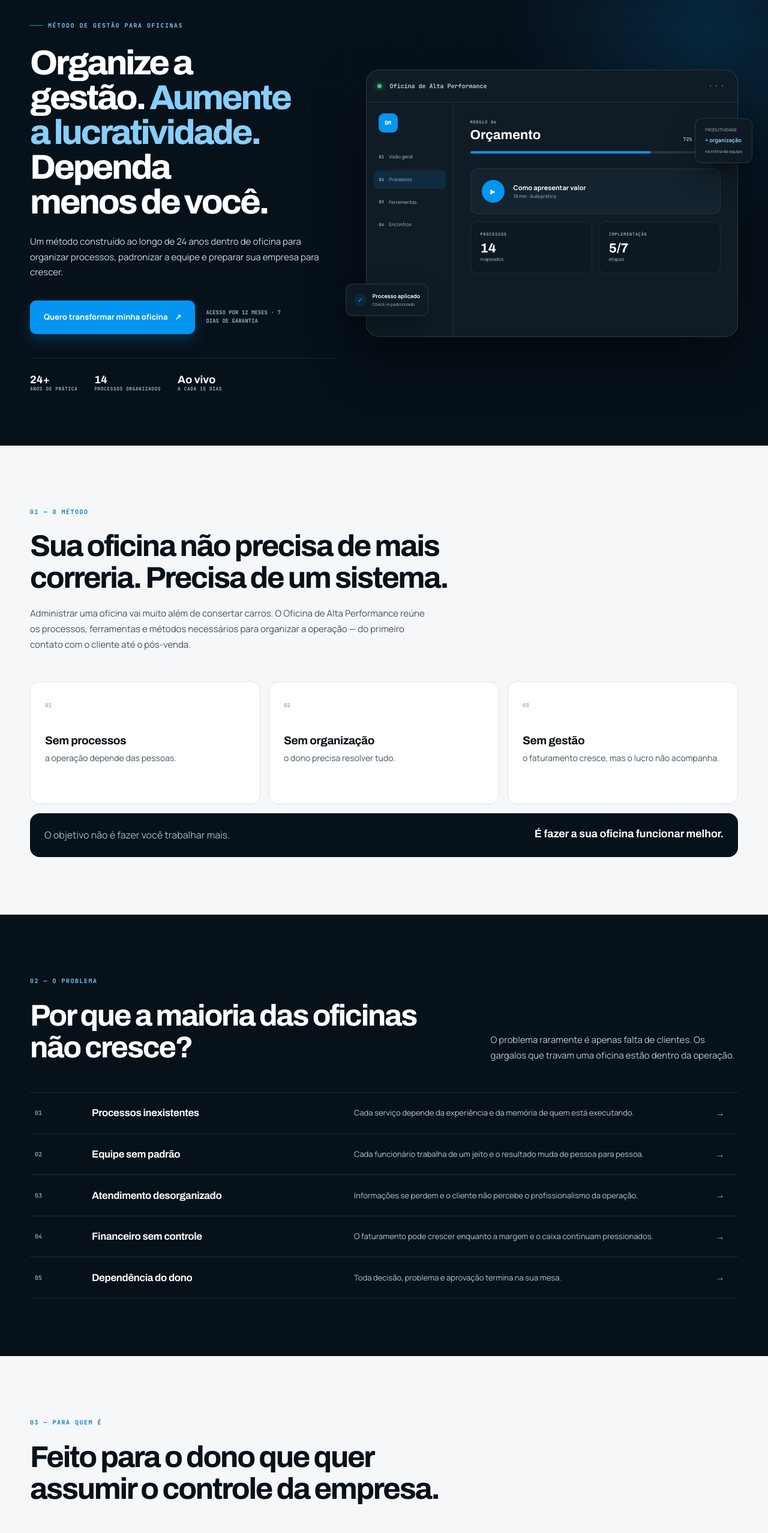
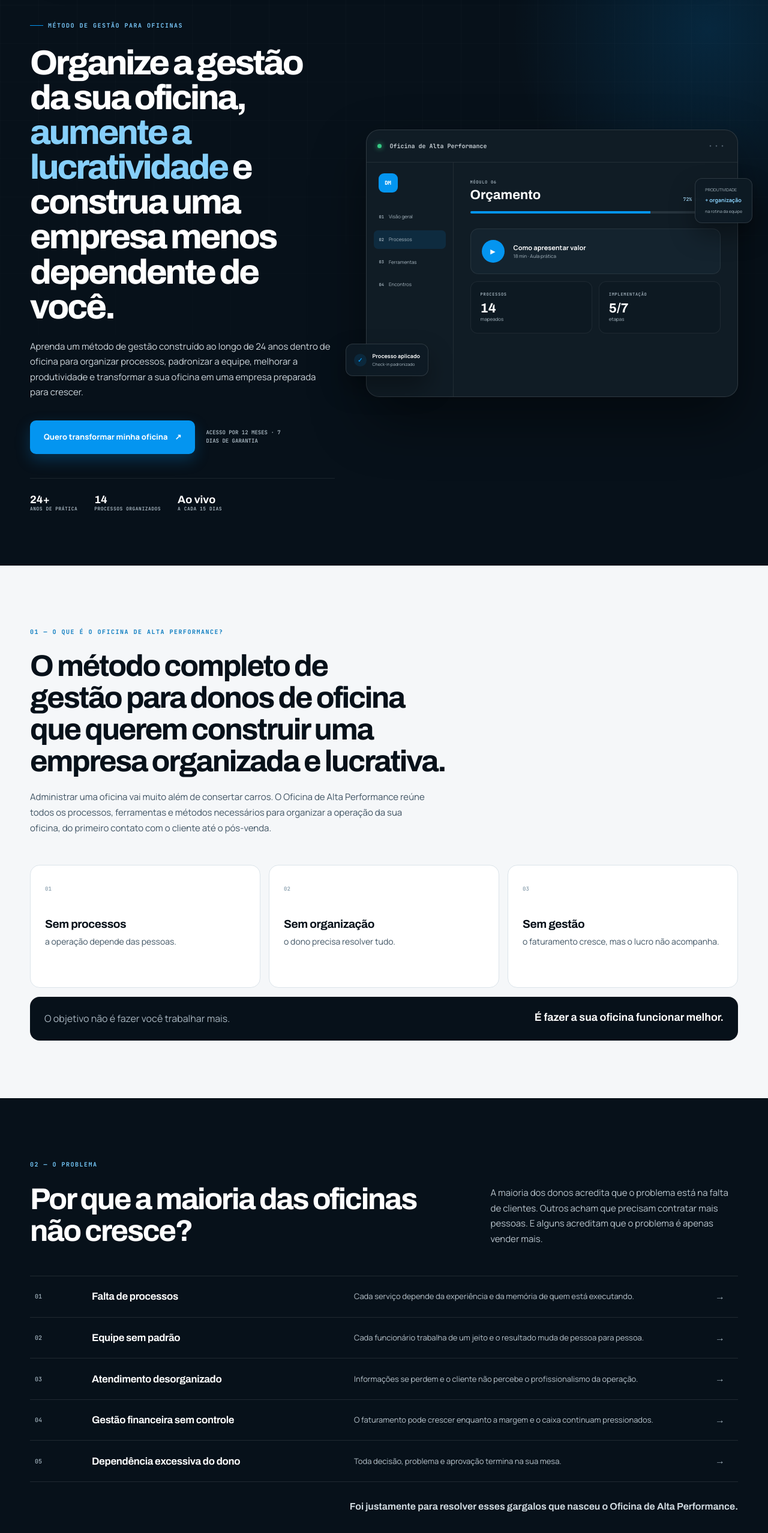
Before and after one commit to cezarhlima1/diegomensor, a Next.js app: page /oficinadealtaperformance in a window 1280 px wide. Shown: the part 120-2676 px from the top of the page at 60% size. Built offline with nearby package versions, Linux system fonts and the light colour scheme.

Commit message:
alinha conteudo integral da landing ao roteiro

```diff
--- a/components/oficina-alta-performance/OficinaAltaPerformance.tsx
+++ b/components/oficina-alta-performance/OficinaAltaPerformance.tsx
@@ -23,18 +23,18 @@ const modules = [
 
 const faqs = [
   ["O curso serve para qualquer tipo de oficina?", "Sim. O método pode ser aplicado em oficinas de diferentes portes e especialidades."],
-  ["Por quanto tempo terei acesso?", "Você terá 12 meses de acesso ao treinamento e aos materiais."],
-  ["As aulas são gravadas?", "Sim. Todo o conteúdo fica disponível para você assistir no seu ritmo."],
-  ["Terei suporte?", "Sim. Você participa de encontros quinzenais ao vivo para tirar dúvidas e acompanhar a implementação."],
-  ["Preciso ter equipe?", "Não. O método funciona tanto para quem trabalha sozinho quanto para quem já possui uma equipe."],
+  ["Por quanto tempo terei acesso?", "12 meses."],
+  ["As aulas são gravadas?", "Sim. Todo o conteúdo fica disponível para você assistir quando quiser."],
+  ["Terei suporte?", "Sim. Você terá acesso aos encontros quinzenais ao vivo para tirar dúvidas e acompanhar a implementação."],
+  ["Preciso ter equipe?", "Não. O método pode ser aplicado tanto por quem trabalha sozinho quanto por quem já possui uma equipe."],
 ];
 
 const problems = [
-  ["01", "Processos inexistentes", "Cada serviço depende da experiência e da memória de quem está executando."],
+  ["01", "Falta de processos", "Cada serviço depende da experiência e da memória de quem está executando."],
   ["02", "Equipe sem padrão", "Cada funcionário trabalha de um jeito e o resultado muda de pessoa para pessoa."],
   ["03", "Atendimento desorganizado", "Informações se perdem e o cliente não percebe o profissionalismo da operação."],
-  ["04", "Financeiro sem controle", "O faturamento pode crescer enquanto a margem e o caixa continuam pressionados."],
-  ["05", "Dependência do dono", "Toda decisão, problema e aprovação termina na sua mesa."],
+  ["04", "Gestão financeira sem controle", "O faturamento pode crescer enquanto a margem e o caixa continuam pressionados."],
+  ["05", "Dependência excessiva do dono", "Toda decisão, problema e aprovação termina na sua mesa."],
 ];
 
 function Arrow() {
@@ -102,10 +102,11 @@ export default function OficinaAltaPerformance() {
           <div className={styles.heroGrid}>
             <div className={`${styles.heroCopy} ${styles.reveal}`}>
               <span className={styles.eyebrow}>Método de gestão para oficinas</span>
-              <h1>Organize a gestão. <em>Aumente a lucratividade.</em> Dependa menos de você.</h1>
+              <h1>Organize a gestão da sua oficina, <em>aumente a lucratividade</em> e construa uma empresa menos dependente de você.</h1>
               <p>
-                Um método construído ao longo de 24 anos dentro de oficina para
-                organizar processos, padronizar a equipe e preparar sua empresa para crescer.
+                Aprenda um método de gestão construído ao longo de 24 anos dentro de oficina
+                para organizar processos, padronizar a equipe, melhorar a produtividade e
+                transformar a sua oficina em uma empresa preparada para crescer.
               </p>
               <div className={styles.heroActions}>
                 <a className={styles.primaryCta} href="#investimento">
@@ -160,12 +161,12 @@ export default function OficinaAltaPerformance() {
       <section className={styles.lightSection} id="metodo">
         <div className={styles.shell}>
           <div className={`${styles.sectionIntro} ${styles.reveal}`}>
-            <span className={styles.index}>01 — O método</span>
-            <h2>Sua oficina não precisa de mais correria. Precisa de um sistema.</h2>
+            <span className={styles.index}>01 — O que é o Oficina de Alta Performance?</span>
+            <h2>O método completo de gestão para donos de oficina que querem construir uma empresa organizada e lucrativa.</h2>
             <p>
               Administrar uma oficina vai muito além de consertar carros. O Oficina de Alta
-              Performance reúne os processos, ferramentas e métodos necessários para organizar
-              a operação — do primeiro contato com o cliente até o pós-venda.
+              Performance reúne todos os processos, ferramentas e métodos necessários para
+              organizar a operação da sua oficina, do primeiro contato com o cliente até o pós-venda.
             </p>
           </div>
           <div className={styles.principles}>
@@ -190,7 +191,7 @@ export default function OficinaAltaPerformance() {
         <div className={styles.shell}>
           <div className={`${styles.splitIntro} ${styles.reveal}`}>
             <div><span className={styles.indexDark}>02 — O problema</span><h2>Por que a maioria das oficinas não cresce?</h2></div>
-            <p>O problema raramente é apenas falta de clientes. Os gargalos que travam uma oficina estão dentro da operação.</p>
+            <p>A maioria dos donos acredita que o problema está na falta de clientes. Outros acham que precisam contratar mais pessoas. E alguns acreditam que o problema é apenas vender mais.</p>
           </div>
           <div className={styles.problemList}>
             {problems.map(([num, title, text]) => (
@@ -199,6 +200,7 @@ export default function OficinaAltaPerformance() {
               </article>
             ))}
           </div>
+          <p className={`${styles.problemConclusion} ${styles.reveal}`}>Foi justamente para resolver esses gargalos que nasceu o Oficina de Alta Performance.</p>
         </div>
       </section>
 
@@ -206,16 +208,17 @@ export default function OficinaAltaPerformance() {
         <div className={styles.shell}>
           <div className={`${styles.sectionIntro} ${styles.reveal}`}>
             <span className={styles.index}>03 — Para quem é</span>
-            <h2>Feito para o dono que quer assumir o controle da empresa.</h2>
+            <h2>Para quem é este treinamento?</h2>
           </div>
           <div className={styles.audienceGrid}>
             {[
-              "A empresa depende de você para tudo",
-              "O dia inteiro é consumido por incêndios",
-              "Falta padrão na operação e na equipe",
-              "A produtividade precisa melhorar",
-              "O cliente ainda não percebe todo o valor",
-              "O lucro não acompanha o esforço",
+              "Sentem que a empresa depende deles para tudo",
+              "Trabalham o dia inteiro, mas continuam apagando incêndio",
+              "Querem organizar processos e padronizar a operação",
+              "Precisam aumentar a produtividade da equipe",
+              "Desejam melhorar a experiência do cliente",
+              "Querem aumentar o lucro sem depender apenas de vender mais",
+              "Buscam construir uma oficina preparada para crescer",
             ].map((item) => <div className={`${styles.audienceItem} ${styles.reveal}`} key={item}><Check /><span>{item}</span></div>)}
           </div>
           <div className={`${styles.audienceFooter} ${styles.reveal}`}>
@@ -228,8 +231,8 @@ export default function OficinaAltaPerformance() {
       <section className={styles.results} id="resultados">
         <div className={styles.shell}>
           <div className={`${styles.splitIntro} ${styles.reveal}`}>
-            <div><span className={styles.indexDark}>04 — Resultados reais</span><h2>Quando o improviso termina, os números respondem.</h2></div>
-            <p>Relatos reais de oficinas que começaram a enxergar a gestão com mais clareza.</p>
+            <div><span className={styles.indexDark}>04 — Resultados</span><h2>Veja o que acontece quando uma oficina deixa o improviso.</h2></div>
+            <p>E passa a trabalhar com processos.</p>
           </div>
           <div className={styles.resultsGrid}>
             <figure className={`${styles.resultMain} ${styles.reveal}`}>
@@ -252,9 +255,9 @@ export default function OficinaAltaPerformance() {
       <section className={styles.processSection} id="processos">
         <div className={styles.shell}>
           <div className={`${styles.sectionIntro} ${styles.reveal}`}>
-            <span className={styles.index}>05 — O que você recebe</span>
-            <h2>Um método completo para organizar toda a operação.</h2>
-            <p>Clique em cada etapa para entender como o processo se conecta à rotina da sua oficina.</p>
+            <span className={styles.index}>05 — O que você vai receber</span>
+            <h2>Um método completo para organizar toda a operação da sua oficina.</h2>
+            <p>Você terá acesso ao passo a passo de cada etapa da operação. Clique em cada processo para conhecer os detalhes.</p>
           </div>
           <div className={styles.timeline}>
             <div className={styles.moduleList}>
@@ -281,7 +284,7 @@ export default function OficinaAltaPerformance() {
             </article>
           </div>
           <div className={styles.materials}>
-            {["Planilhas", "Checklists", "Documentos", "Materiais de apoio"].map((item, i) => (
+            {["Ferramentas prontas", "Planilhas", "Checklists", "Modelos de documentos", "Materiais de apoio"].map((item, i) => (
               <div className={styles.reveal} key={item}><span>0{i + 1}</span><b>{item}</b><small>Pronto para usar</small></div>
             ))}
           </div>
@@ -291,13 +294,13 @@ export default function OficinaAltaPerformance() {
       <section className={styles.bonusSection}>
         <div className={styles.shell}>
           <div className={`${styles.sectionIntro} ${styles.reveal}`}>
-            <span className={styles.index}>06 — Além do método</span><h2>Suporte para transformar conteúdo em execução.</h2>
+            <span className={styles.index}>06 — Bônus</span><h2>Além do método completo, você recebe suporte para colocar tudo em prática.</h2>
           </div>
           <div className={styles.bonusGrid}>
             {[
-              ["01", "Treinamento da equipe", "Leve o método para quem executa a operação todos os dias."],
-              ["02", "Encontros quinzenais", "Tire dúvidas ao vivo e mantenha o ritmo da implementação."],
-              ["03", "Especialistas convidados", "Marketing, comercial, recrutamento, tráfego e área tributária."],
+              ["01", "Treinamento completo da equipe", "Leve o método para quem executa a operação todos os dias."],
+              ["02", "Encontros quinzenais ao vivo", "Tire dúvidas e mantenha o ritmo da implementação."],
+              ["03", "Aulas exclusivas com especialistas", "Marketing, comercial, recrutamento, gestão de tráfego e área tributária."],
             ].map(([n, title, text]) => <article className={`${styles.bonus} ${styles.reveal}`} key={n}><span>{n}</span><h3>{title}</h3><p>{text}</p></article>)}
           </div>
         </div>
@@ -305,16 +308,16 @@ export default function OficinaAltaPerformance() {
 
       <section className={styles.transformation}>
         <div className={styles.shell}>
-          <div className={`${styles.centerIntro} ${styles.reveal}`}><span className={styles.indexDark}>07 — A transformação</span><h2>A mesma oficina. Uma operação completamente diferente.</h2></div>
+          <div className={`${styles.centerIntro} ${styles.reveal}`}><span className={styles.indexDark}>07 — A transformação</span><h2>Como será a sua oficina depois de aplicar o método.</h2></div>
           <div className={styles.compare}>
             <article className={`${styles.before} ${styles.reveal}`}>
               <span>HOJE</span><h3>Improviso e dependência</h3>
-              {["Tudo depende de você", "Cada funcionário trabalha de um jeito", "Retrabalho faz parte da rotina", "O cliente não percebe valor", "Muito esforço, pouco avanço"].map((x) => <p key={x}><i>×</i>{x}</p>)}
+              {["Tudo depende de você", "Cada funcionário trabalha de um jeito", "Retrabalho faz parte da rotina", "O cliente não percebe valor", "Falta organização", "Você trabalha muito e sente que nunca sai do lugar"].map((x) => <p key={x}><i>×</i>{x}</p>)}
             </article>
             <div className={styles.vs}>→</div>
             <article className={`${styles.after} ${styles.reveal}`}>
               <span>DEPOIS DO MÉTODO</span><h3>Controle e previsibilidade</h3>
-              {["Processos padronizados", "Equipe alinhada", "Atendimento profissional", "Mais produtividade e controle", "Mais lucro e menos dependência"].map((x) => <p key={x}><Check />{x}</p>)}
+              {["Processos padronizados", "Equipe alinhada", "Atendimento mais profissional", "Mais produtividade", "Mais controle financeiro", "Mais previsibilidade", "Mais lucro", "Uma oficina menos dependente do dono"].map((x) => <p key={x}><Check />{x}</p>)}
             </article>
           </div>
         </div>
@@ -325,14 +328,14 @@ export default function OficinaAltaPerformance() {
           <div className={`${styles.offer} ${styles.reveal}`}>
             <div className={styles.offerCopy}>
               <span className={styles.indexDark}>08 — Investimento</span>
-              <h2>Quanto custa continuar sem organização?</h2>
-              <p>Cobrar errado, refazer serviços e manter uma equipe sem padrão custam todos os meses. Um método bem aplicado continua gerando resultado por anos.</p>
+              <h2>Quanto custa continuar perdendo dinheiro por falta de organização?</h2>
+              <p>Quanto custa cobrar errado durante um mês? Quanto custa o retrabalho? Quanto custa uma equipe sem padrão?</p>
               <div className={styles.costSignals}>
                 <span>Cobrar errado</span>
                 <span>Refazer serviços</span>
                 <span>Equipe sem padrão</span>
               </div>
-              <strong className={styles.offerConclusion}>Organizar sua oficina é um investimento que permanece na operação.</strong>
+              <strong className={styles.offerConclusion}>Agora compare isso com o investimento necessário para estruturar uma oficina que pode gerar resultados durante muitos anos.</strong>
               <ul><li><Check /> Método completo</li><li><Check /> Ferramentas e materiais</li><li><Check /> Encontros ao vivo</li><li><Check /> 12 meses de acesso</li></ul>
             </div>
             <div className={styles.priceCard}>
@@ -349,7 +352,7 @@ export default function OficinaAltaPerformance() {
                 </div>
               </div>
               <p className={styles.totalPrice}>ou R$ 997,00 à vista</p>
-              <a className={styles.primaryCta} href="#garantia">Quero fazer parte da primeira turma <Arrow /></a>
+              <a className={styles.primaryCta} href="#garantia">Quero fazer parte do Oficina de Alta Performance <Arrow /></a>
               <div className={styles.offerAssurances}>
                 <span><Check /> Acesso imediato</span>
                 <span><Check /> 7 dias de garantia</span>
@@ -364,7 +367,7 @@ export default function OficinaAltaPerformance() {
         <div className={styles.shell}>
           <div className={`${styles.guaranteeCard} ${styles.reveal}`}>
             <div className={styles.seal}>7<span>DIAS</span></div>
-            <div><span className={styles.index}>Garantia incondicional</span><h2>Entre, conheça e decida com tranquilidade.</h2><p>Se durante os primeiros 7 dias você entender que o treinamento não faz sentido para sua oficina, basta solicitar o reembolso. Devolvemos 100% do valor investido. Sem burocracia.</p></div>
+            <div><span className={styles.index}>Garantia incondicional</span><h2>Você terá 7 dias para conhecer o treinamento.</h2><p>Entre na plataforma, conheça o treinamento e veja se ele faz sentido para a sua oficina. Se durante esse período entender que o treinamento não é para você, basta solicitar o reembolso.</p><p>Nós devolvemos 100% do valor investido. Sem burocracia. Sem risco.</p></div>
           </div>
         </div>
       </section>
@@ -373,7 +376,7 @@ export default function OficinaAltaPerformance() {
         <div className={styles.shell}>
           <div className={styles.aboutGrid}>
             <div className={`${styles.aboutImage} ${styles.reveal}`}><Image src="/diego.jpeg" alt="Diego Mensor, especialista em gestão de oficinas" width={800} height={800} sizes="(max-width: 800px) 100vw, 45vw" /><span><strong>24+</strong> anos dentro de oficina</span></div>
-            <div className={`${styles.aboutCopy} ${styles.reveal}`}><span className={styles.index}>09 — Quem criou o método</span><h2>Diego Mensor</h2><p>São mais de 24 anos vivendo a realidade das oficinas e 14 anos como proprietário.</p><p>Depois de enfrentar falta de processos, sobrecarga, dificuldades com equipe e crescimento desorganizado, Diego documentou aquilo que realmente funciona dentro de uma oficina.</p><p>Hoje, esse conhecimento forma um método prático para ajudar outros donos a organizarem suas operações e construírem empresas menos dependentes do proprietário.</p><div><span><strong>24</strong> anos de experiência</span><span><strong>14</strong> anos como proprietário</span></div></div>
+            <div className={`${styles.aboutCopy} ${styles.reveal}`}><span className={styles.index}>09 — Quem é Diego Mensor?</span><h2>Diego Mensor</h2><p>São mais de 24 anos vivendo a realidade das oficinas e 14 anos como proprietário.</p><p>Depois de enfrentar desafios como falta de processos, sobrecarga, dificuldades na gestão da equipe e crescimento desorganizado, Diego estruturou um método baseado na prática, documentando tudo aquilo que realmente funciona dentro de uma oficina.</p><p>Hoje esse conhecimento está reunido no Oficina de Alta Performance para ajudar outros donos de oficina a organizarem suas operações, aumentarem a lucratividade e construírem empresas menos dependentes do proprietário.</p><div><span><strong>24</strong> anos de experiência</span><span><strong>14</strong> anos como proprietário</span></div></div>
           </div>
         </div>
       </section>
--- a/components/oficina-alta-performance/oficina.module.css
+++ b/components/oficina-alta-performance/oficina.module.css
@@ -316,3 +316,17 @@
   .offerAssurances{grid-template-columns:1fr;gap:9px}
   .priceCard .accessNote{text-align:center;line-height:1.45}
 }
+
+/* Ajustes de composição necessários para o conteúdo integral do roteiro. */
+.problemConclusion{max-width:720px;margin:28px 0 0 auto;color:#d2dce2;font:650 16px/1.65 var(--font-archivo);text-align:right}
+.audienceItem:last-child{grid-column:1/-1;border-bottom:0;justify-content:center}
+.audienceItem:nth-last-child(2){border-bottom:1px solid var(--line)}
+.materials{grid-template-columns:repeat(5,1fr)}
+.guaranteeCard p+p{margin-top:12px;color:#263d4d;font-weight:650}
+@media(max-width:1000px){.materials{grid-template-columns:repeat(2,1fr)}}
+@media(max-width:700px){
+  .problemConclusion{margin-top:22px;font-size:14px;text-align:left}
+  .audienceItem:last-child{grid-column:auto;justify-content:flex-start}
+  .materials{grid-template-columns:1fr 1fr}
+}
+@media(max-width:430px){.materials{grid-template-columns:1fr}}
```
